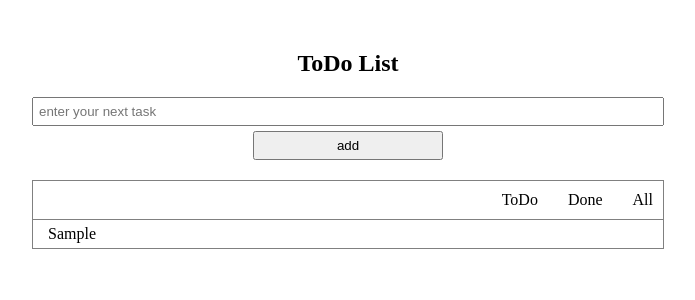
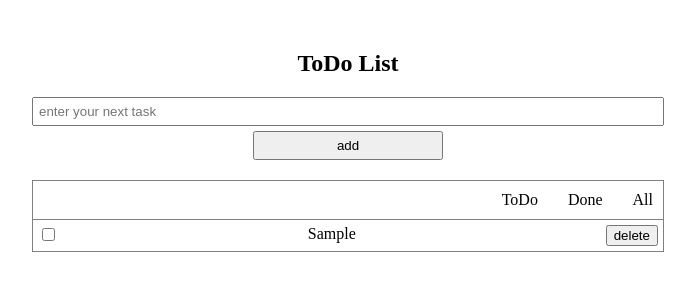
Before and after one commit to 1992Maksym/To-Do-List, an Angular app: page /all in a window 1280 px wide. Both pictures are taken after typing "Sample" into the empty fields and a click on the button "add". Shown: the top 300 px of the page, without its empty margins (292-987 px from the left). Built offline with nearby package versions, Linux system fonts and the light colour scheme.

Commit message:
add flag checkbox

```diff
--- a/src/app/all/all.component.html
+++ b/src/app/all/all.component.html
@@ -1,7 +1,9 @@
 <div class="allBlock">
   <ul class="allList" *ngIf="allArr$">
     <li class="allItem" *ngFor="let item of (allArr$ | async)">
+      <div class="checkbox"><input type="checkbox" [checked]="item.status" (change)="onChangeStatus($event,item)"></div>
       <div><span class="doneItemText">{{ item.value }}</span></div>
+      <div class="delete-btn"><button type="button" (click) = 'deleteTask(item.id)'>delete</button></div>
     </li>
   </ul>
 </div>
--- a/src/app/all/all.component.ts
+++ b/src/app/all/all.component.ts
@@ -16,5 +16,12 @@ export class AllComponent implements OnInit {
   ngOnInit(): void {
     this.allArr$ = this.toDo.toDoList$;
   }
+  deleteTask(id: number){
+    this.toDo.deleteTask(id);
+  }
+
+  onChangeStatus($event: any, item: Todo){
+    item.status = $event.target.checked;
+  }
 
 }
--- a/src/app/search/search.component.ts
+++ b/src/app/search/search.component.ts
@@ -18,7 +18,7 @@ export class SearchComponent implements OnInit {
     this.todoForm = this.formBuilder.group({
       id: [""],
       value: ["", Validators.required],
-      status: [""]
+      status: false,
     })
   }
 
--- a/src/app/to-do.service.ts
+++ b/src/app/to-do.service.ts
@@ -2,12 +2,12 @@ import { Injectable } from '@angular/core';
 import {BehaviorSubject} from "rxjs";
 
 // @Injectable()
-export type Status = 'done | undone'
+// export type Status = 'done | undone'
 
 export interface Todo {
   id: any;
   value: string;
-  status: Status;
+  status: boolean;
 }
 
 export class ToDoService {
@@ -24,5 +24,12 @@ export class ToDoService {
     this.toDoList$.next(Object.assign([], this.todoArr))
   }
 
+  deleteTask(id: number){
+    this.todoArr = this.todoArr.filter(el => el.id != id);
+    this.toDoList$.next(Object.assign([], this.todoArr));
+  }
 
+  // changeStatus($event: any,item : Todo){
+  //   item.status = $event.target.checked;
+  // }
 }
```
